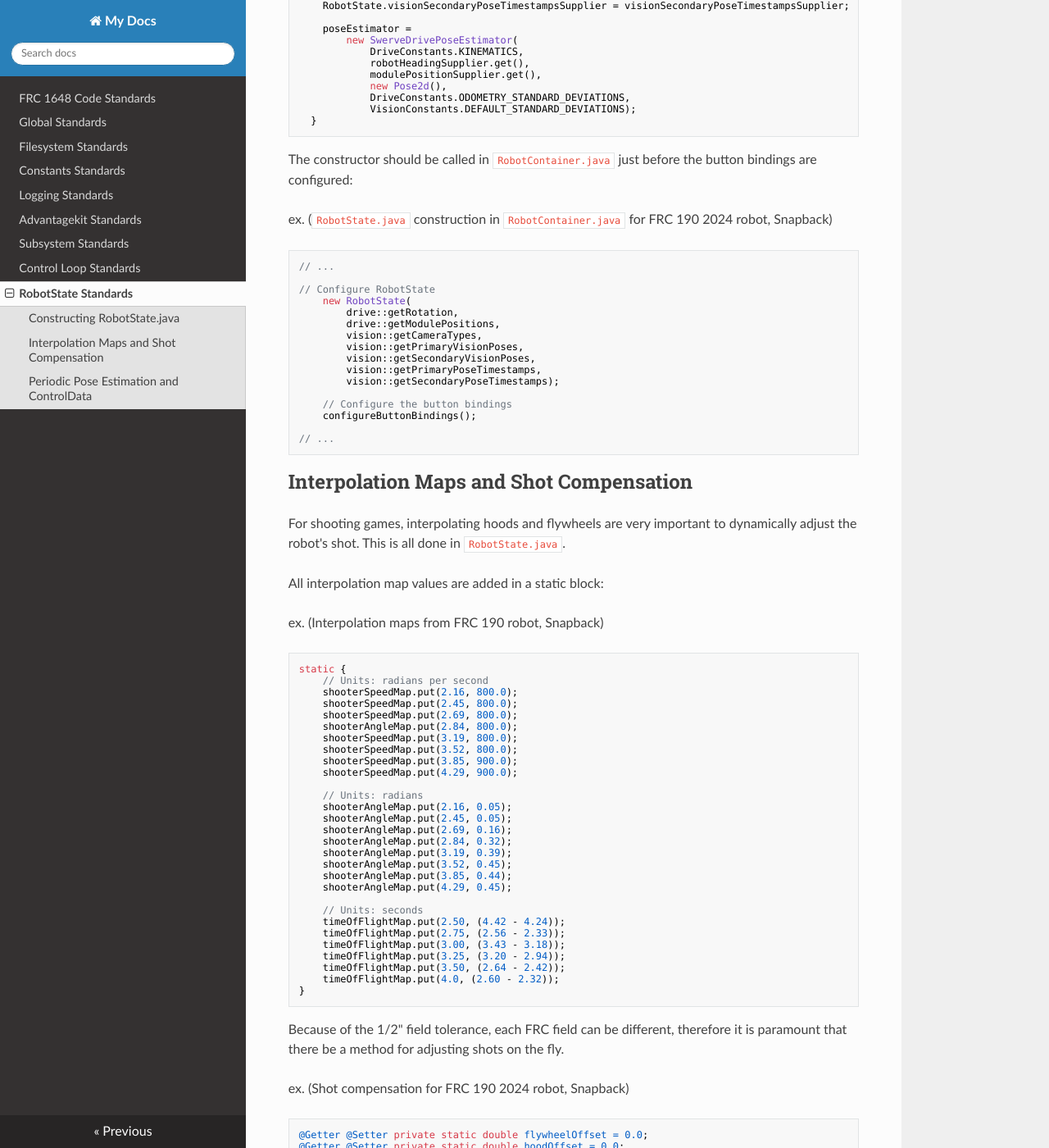
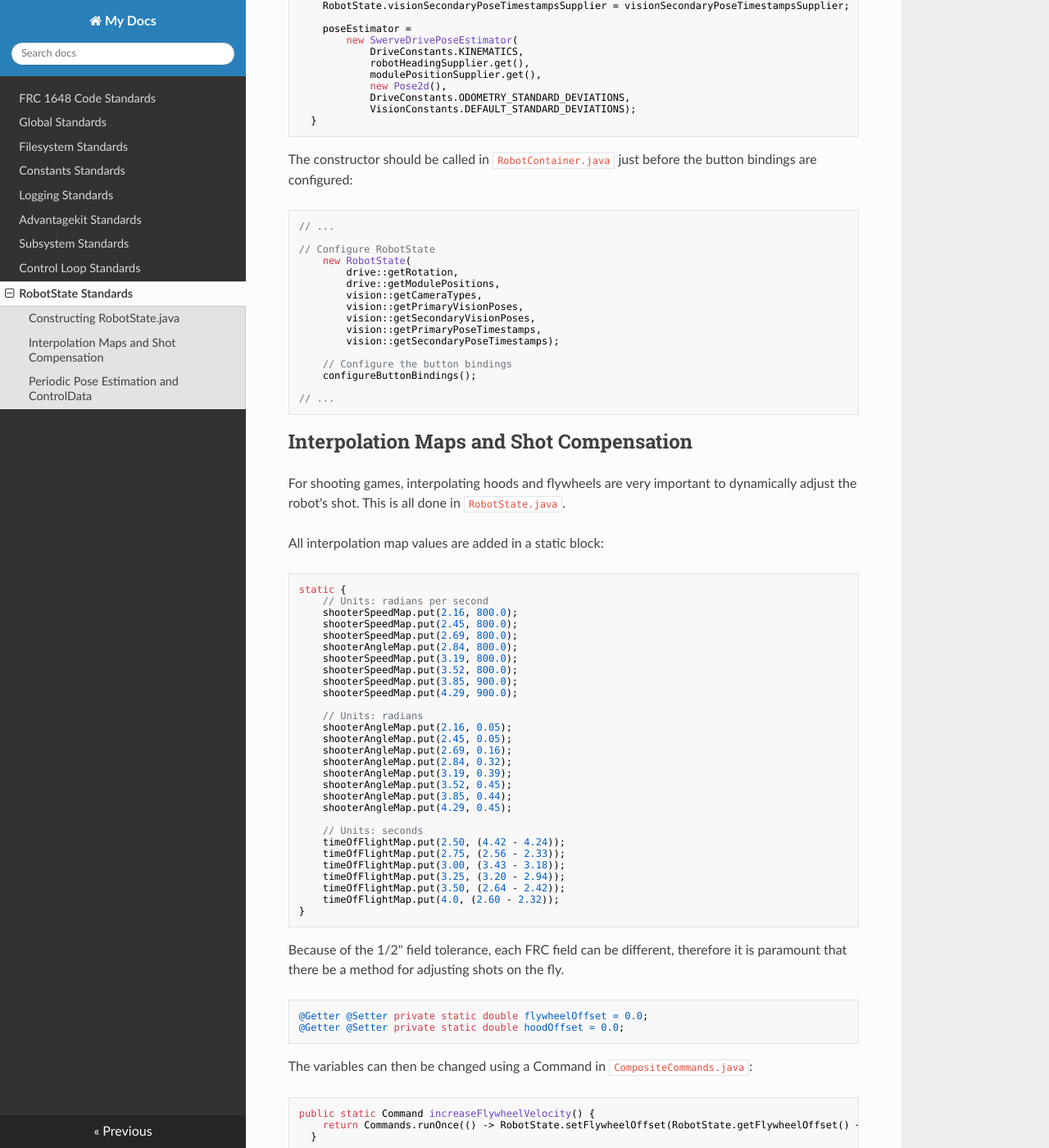
Before and after one commit to midtownrobotics/FRC-Code-Standards, an MkDocs documentation site: the page built from docs/robotstate-standards.md, in a window 1280 px wide and 1400 px high, scrolled down 745 px. Shown: the whole window at 82% size. Built offline with MkDocs 1.6.1, drawn with Linux system fonts in a browser that asks for light colours; nearby versions of some CDN libraries; some of the changed text lies outside the part shown.

````diff
--- a/docs/control-loop-standards.md
+++ b/docs/control-loop-standards.md
@@ -1,6 +1,6 @@
 # Control Loop Standards
 
-This section provides standards that govern how control loops are implemented in 190 robot code.
+This section provides standards that govern how control loops are implemented in 1648 robot code.
 
 ## Feedback and PID Control
 ### Key Terms:
@@ -61,7 +61,7 @@ WPILib has multiple [Feedforward classes](https://docs.wpilib.org/en/stable/docs
 
 When controlling a mechanism, it is often necessary to use both a Feedforward and Feedback controller to account for steady state error like gravity or static friction, while still controlling the mechanism to the setpoint. This is done by simply adding the PID controller output to the feedforward output.
 
-ex. (Shooter Feedforward and PID controller from FRC 190 2024 robot, Snapback)
+<!-- ex. (Shooter Feedforward and PID controller from FRC 190 2024 robot, Snapback) -->
 
 ```java
 leftFeedback = new PIDController(KP.get(), 0.0, KD.get(), Constants.LOOP_PERIOD_SECS);
@@ -89,7 +89,7 @@ In FRC, it is often necessary to limit the speed or acceleration of a mechanism.
 
 WPILib has a [ProfiledPIDController class](https://docs.wpilib.org/en/stable/docs/software/advanced-controls/controllers/profiled-pidcontroller.html) which handles the setpoint generation automatically.
 
-ex. (Hood profiled PID controller for FRC 190 2024 robot, Snapback)
+ex. (Hood profiled PID controller for FRC 1648 2024 robot, Snapback)
 
 ```java
 ProfiledPIDController profiledFeedback =
@@ -151,7 +151,7 @@ While tuning controllers manually, it is important to consider the units of the
 Fortunately, WPILib offers a relatively simple way of empirically measuring what the optimal feedforward gains should be. The SysID tutorial goes over what is needed to perform this task, however there are some standards to mention:
 
 * ```SysIDRoutine``` code should be declared as a member variable of its subsystem:
-    * ex. (Shooter SysID Routine for FRC 190 2024 robot, Snapback)
+    <!-- * ex. (Shooter SysID Routine for FRC 190 2024 robot, Snapback) -->
     ```java
     private final SysIdRoutine sysIdRoutine =
       new SysIdRoutine(
@@ -164,7 +164,7 @@ Fortunately, WPILib offers a relatively simple way of empirically measuring what
           new SysIdRoutine.Mechanism((volts) -> setVoltage(volts.in(Volts)), null, this));
     ```
 * The command to actually run SysID will be written as a command factory in the subsystem as follows:
-    * ex. (Shooter SysID Command for FRC 190 2024 robot, Snapback)
+    <!-- * ex. (Shooter SysID Command for FRC 190 2024 robot, Snapback) -->
     ```java
     public Command runSysId() {
         return Commands.sequence(
@@ -179,7 +179,7 @@ Fortunately, WPILib offers a relatively simple way of empirically measuring what
     ```
 * All SysID Commands should be added to the list of autonomous modes if the robot is in [Tuning Mode](LOGGING_STANDARDS.md)
 
-ex. (SysID autonomous routines for FRC 190 2024 robot, Snapback)
+<!-- ex. (SysID autonomous routines for FRC 190 2024 robot, Snapback) -->
 
 ```java
 if (Constants.TUNING_MODE) {
--- a/docs/logging-standards.md
+++ b/docs/logging-standards.md
@@ -19,7 +19,7 @@ Logger.recordOutput("Intake/Has Game Piece", sensor.get());
 ```
 
 ## Tunable Numbers
-Tunable numbers are the way that 190 tunes constants without having to re-deploy code. Because tunable numbers are just tunable constants, they should be located in their respective subsystem's constants file. Tunable numbers follow the same formatting guidelines as recorded outputs:
+Tunable numbers are the way that 1648 tunes constants without having to re-deploy code. Because tunable numbers are just tunable constants, they should be located in their respective subsystem's constants file. Tunable numbers follow the same formatting guidelines as recorded outputs:
 
 ex.
 
--- a/docs/robotstate-standards.md
+++ b/docs/robotstate-standards.md
@@ -43,7 +43,7 @@ public RobotState(
 
 The constructor should be called in ```RobotContainer.java``` just before the button bindings are configured:
 
-ex. (```RobotState.java``` construction in ```RobotContainer.java``` for FRC 190 2024 robot, Snapback)
+<!-- ex. (```RobotState.java``` construction in ```RobotContainer.java``` for FRC 190 2024 robot, Snapback) -->
 
 ```java
 // ...
@@ -68,7 +68,7 @@ For shooting games, interpolating hoods and flywheels are very important to dyna
 
 All interpolation map values are added in a static block:
 
-ex. (Interpolation maps from FRC 190 robot, Snapback)
+<!-- ex. (Interpolation maps from FRC 190 robot, Snapback) -->
 ```java
 static {
     // Units: radians per second
@@ -103,7 +103,7 @@ static {
 
 Because of the 1/2" field tolerance, each FRC field can be different, therefore it is paramount that there be a method for adjusting shots on the fly.
 
-ex. (Shot compensation for FRC 190 2024 robot, Snapback)
+<!-- ex. (Shot compensation for FRC 190 2024 robot, Snapback) -->
 
 ```java
 @Getter @Setter private static double flywheelOffset = 0.0;
@@ -145,7 +145,7 @@ Periodically on the robot, the ```RobotState.java``` class takes all the informa
 
 This data is calculated, and stored in a record called ```ControlData```:
 
-ex. (```ControlData``` from FRC 190 2024 robot, Snapback)
+<!-- ex. (```ControlData``` from FRC 190 2024 robot, Snapback) -->
 ```java
 public static record ControlData(
       Rotation2d robotAngle,
````
Also changed, not shown: README.md (+20 -22 lines), docs/advantagekit-standards.md (+1 -1 lines), docs/commands-standards.md (+2 -2 lines), docs/index.md (+2 -2 lines).
